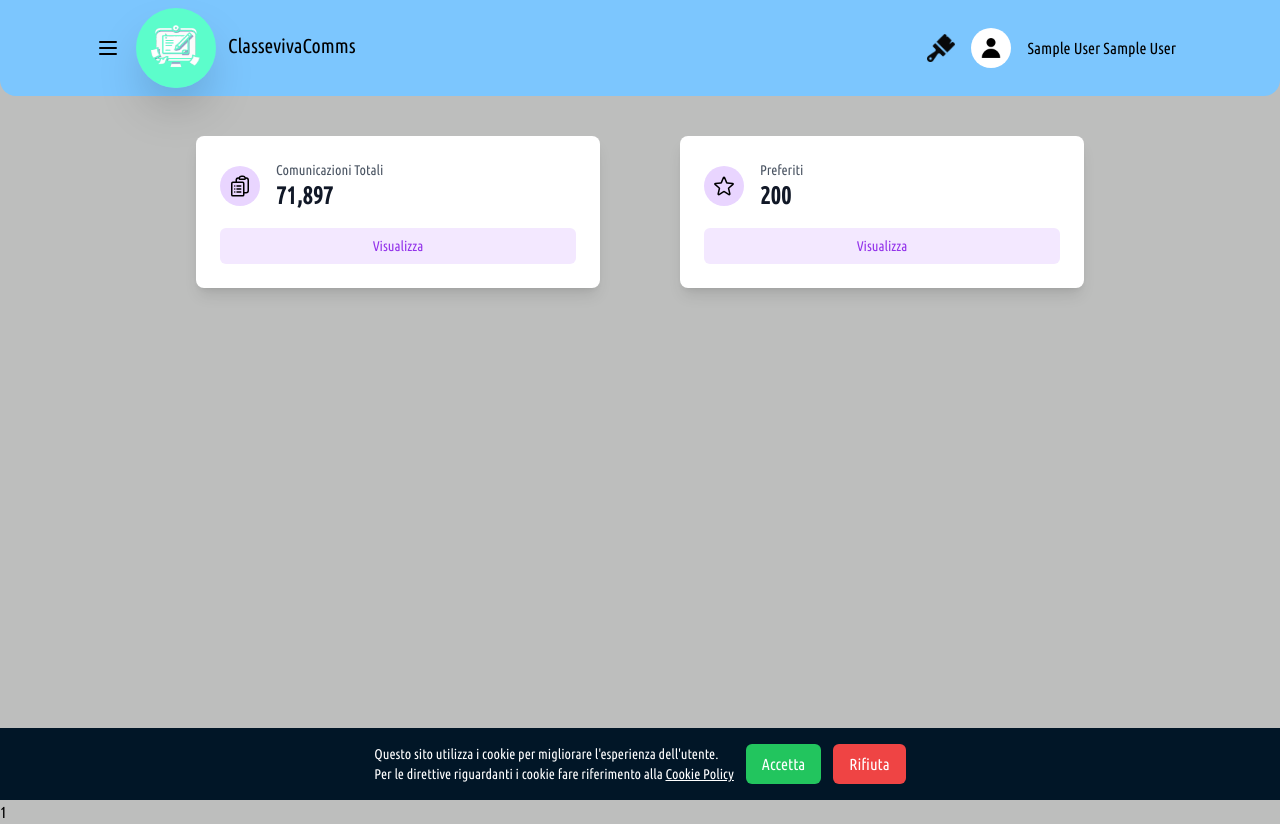
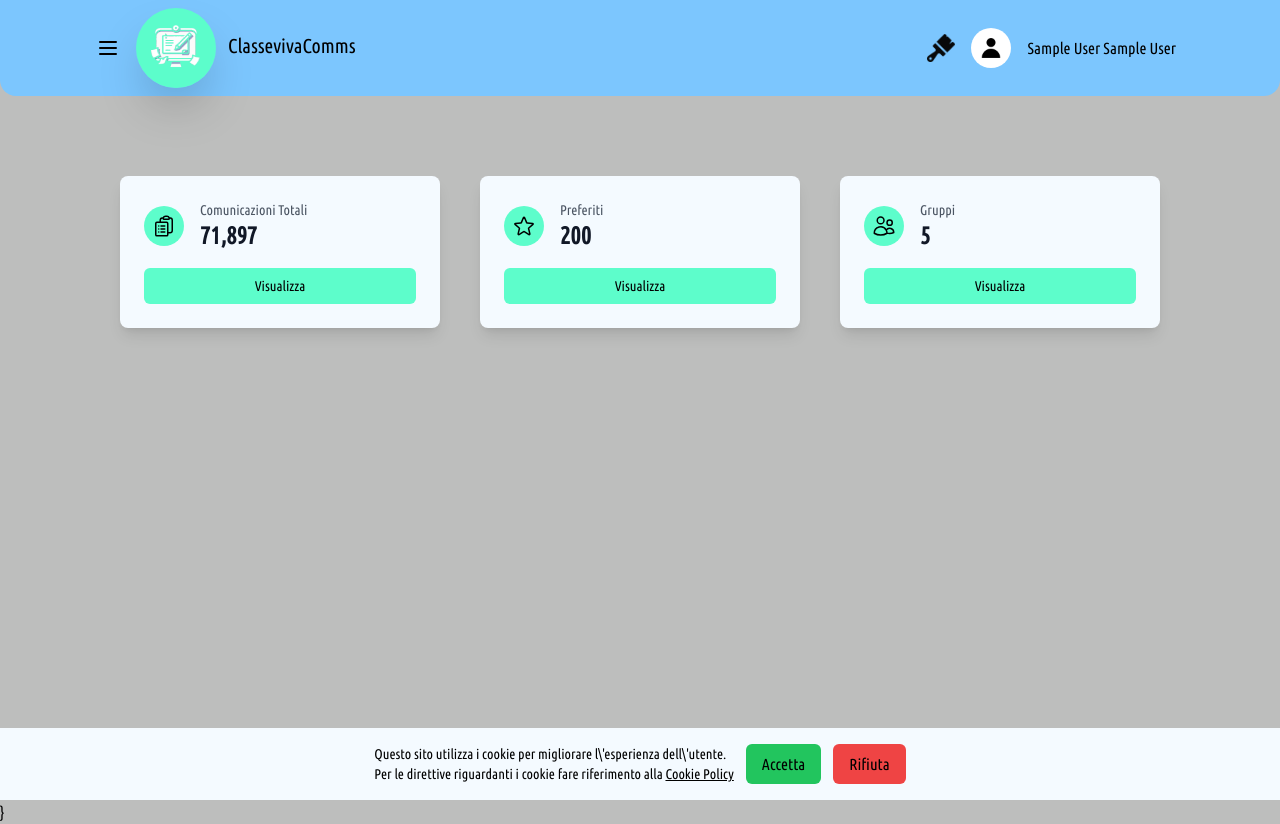
Before and after one commit to Cioffosplat/ClassevivaComms, a PHP site: page /projects/phpPages/mainPage.php in a window 1280 px wide. Run offline with PHP 8.4, Linux system fonts and the light colour scheme; the visitor is signed in with stand-in values (Sample User, id 1); some libraries are stand-ins or nearby versions.

Commit message:
Completed cards and fixed theme coloring

```diff
--- a/phpPages/mainPage.php
+++ b/phpPages/mainPage.php
@@ -97,56 +97,75 @@ if (isset($_POST['logout'])) {
                 </div>
                 <img id="userIcon" alt="User Icon" class="w-10 h-10 rounded-full ml-2 cursor-pointer" onclick="redirectToProfile()" src="../resources/images/users/defaultusertheme0.jpg">
                 <?php
-                echo "<p class='px-2 mx-2'>{$_SESSION['firstName']} {$_SESSION['lastName']}</p>"
+                echo "<p style='font-family: 'Ubuntu Condensed';' class='px-2 mx-2'>{$_SESSION['firstName']} {$_SESSION['lastName']}</p>"
                 ?>
             </div>
         </div>
 
-    <div id="cards" class="inline-flex w-screen my-10 place-content-center">
-        <form action="comms.php" class="mr-10 ">
-            <div class="bg-white shadow-lg rounded-lg p-6 space-y-4 ">
+    <div id="cards" class="flex flex-row w-screen mt-20 place-content-center">
+        <form action="comms.php" class=" " style="width: 25%">
+            <div id="commsForm" class="bg-white shadow-lg rounded-lg p-6 space-y-4 ">
                 <div class="flex items-center space-x-4">
-                    <div class="p-2 bg-purple-200 rounded-full">
-                        <svg xmlns="http://www.w3.org/2000/svg" fill="none" viewBox="0 0 24 24" stroke-width="1.5" stroke="currentColor" class="w-6 h-6">
+                    <div id="commsLogo" class="p-2 rounded-full">
+                        <svg id="commsLogoSVG" xmlns="http://www.w3.org/2000/svg" fill="none" viewBox="0 0 24 24" stroke-width="1.5" stroke = "black" class="w-6 h-6">
                             <path stroke-linecap="round" stroke-linejoin="round" d="M9 12h3.75M9 15h3.75M9 18h3.75m3 .75H18a2.25 2.25 0 0 0 2.25-2.25V6.108c0-1.135-.845-2.098-1.976-2.192a48.424 48.424 0 0 0-1.123-.08m-5.801 0c-.065.21-.1.433-.1.664 0 .414.336.75.75.75h4.5a.75.75 0 0 0 .75-.75 2.25 2.25 0 0 0-.1-.664m-5.8 0A2.251 2.251 0 0 1 13.5 2.25H15c1.012 0 1.867.668 2.15 1.586m-5.8 0c-.376.023-.75.05-1.124.08C9.095 4.01 8.25 4.973 8.25 6.108V8.25m0 0H4.875c-.621 0-1.125.504-1.125 1.125v11.25c0 .621.504 1.125 1.125 1.125h9.75c.621 0 1.125-.504 1.125-1.125V9.375c0-.621-.504-1.125-1.125-1.125H8.25ZM6.75 12h.008v.008H6.75V12Zm0 3h.008v.008H6.75V15Zm0 3h.008v.008H6.75V18Z" />
                         </svg>
 
                     </div>
                     <div>
                         <div class="text-gray-600 text-sm">Comunicazioni Totali</div>
-                        <div class="text-gray-900 text-2xl font-semibold " style="width: 300px">
+                        <div class="text-gray-900 text-2xl font-semibold ">
                             71,897
                         </div>
                     </div>
                 </div>
-                <button type="submit" class="w-full text-purple-600 bg-purple-100 hover:bg-purple-200 text-sm py-2 px-4 rounded-md transition duration-300 ease-in-out">
+                <button id="commsSubmit" type="submit" class="w-full text-gray-900 text-sm py-2 px-4 rounded-md transition duration-300 ease-in-out">
                     Visualizza
                 </button>
             </div>
         </form>
-        <form action="comms.php" class="ml-10">
-            <div class="bg-white shadow-lg rounded-lg p-6 space-y-4">
-                <div class="flex items-center space-x-4">
-                    <div class="p-2 bg-purple-200 rounded-full">
-                        <svg xmlns="http://www.w3.org/2000/svg" fill="none" viewBox="0 0 24 24" stroke-width="1.5" stroke="currentColor" class="w-6 h-6">
+        <form action="comms.php" class="mx-10" style="width: 25%">
+            <div id="starForm" class="bg-white shadow-lg rounded-lg p-6 space-y-4">
+                <div class= "flex items-center space-x-4">
+                    <div id="starLogo" class="p-2 rounded-full">
+                        <svg id="starLogoSVG" xmlns="http://www.w3.org/2000/svg" fill="none" viewBox="0 0 24 24" stroke-width="1.5" stroke="black" class="w-6 h-6">
                             <path stroke-linecap="round" stroke-linejoin="round" d="M11.48 3.499a.562.562 0 0 1 1.04 0l2.125 5.111a.563.563 0 0 0 .475.345l5.518.442c.499.04.701.663.321.988l-4.204 3.602a.563.563 0 0 0-.182.557l1.285 5.385a.562.562 0 0 1-.84.61l-4.725-2.885a.562.562 0 0 0-.586 0L6.982 20.54a.562.562 0 0 1-.84-.61l1.285-5.386a.562.562 0 0 0-.182-.557l-4.204-3.602a.562.562 0 0 1 .321-.988l5.518-.442a.563.563 0 0 0 .475-.345L11.48 3.5Z" />
                         </svg>
                     </div>
                     <div>
                         <div class="text-gray-600 text-sm">Preferiti</div>
-                        <div class="text-gray-900 text-2xl font-semibold" style="width: 300px">
+                        <div class="text-gray-900 text-2xl font-semibold">
                             200
                         </div>
                     </div>
                 </div>
-                <button type="submit" class="w-full text-purple-600 bg-purple-100 hover:bg-purple-200 text-sm py-2 px-4 rounded-md transition duration-300 ease-in-out">
+                <button id="starSubmit" type="submit" class="w-full text-gray-900 text-sm py-2 px-4 rounded-md transition duration-300 ease-in-out">
+                    Visualizza
+                </button>
+            </div>
+        </form>
+        <form action="comms.php" class=" " style="width: 25%">
+            <div id="groupForm" class="bg-white shadow-lg rounded-lg p-6 space-y-4">
+                <div class= "flex items-center space-x-4">
+                    <div id="groupLogo" class="p-2 rounded-full">
+                        <svg id="groupLogoSVG" xmlns="http://www.w3.org/2000/svg" fill="none" viewBox="0 0 24 24" stroke-width="1.5" stroke="black" class="w-6 h-6">
+                            <path stroke-linecap="round" stroke-linejoin="round" d="M15 19.128a9.38 9.38 0 0 0 2.625.372 9.337 9.337 0 0 0 4.121-.952 4.125 4.125 0 0 0-7.533-2.493M15 19.128v-.003c0-1.113-.285-2.16-.786-3.07M15 19.128v.106A12.318 12.318 0 0 1 8.624 21c-2.331 0-4.512-.645-6.374-1.766l-.001-.109a6.375 6.375 0 0 1 11.964-3.07M12 6.375a3.375 3.375 0 1 1-6.75 0 3.375 3.375 0 0 1 6.75 0Zm8.25 2.25a2.625 2.625 0 1 1-5.25 0 2.625 2.625 0 0 1 5.25 0Z" />
+                        </svg>
+                    </div>
+                    <div>
+                        <div class="text-gray-600 text-sm">Gruppi</div>
+                        <div class="text-gray-900 text-2xl font-semibold">
+                            5
+                        </div>
+                    </div>
+                </div>
+                <button id="groupSubmit" type="submit" class="w-full text-gray-900 text-sm py-2 px-4 rounded-md transition duration-300 ease-in-out">
                     Visualizza
                 </button>
             </div>
         </form>
     </div>
-
-    </div>
+</div>
 <?php
 /*echo "<div class='flex m-9'>
         <p class='px-2'> {$_SESSION['ident']}</p>
@@ -155,22 +174,18 @@ if (isset($_POST['logout'])) {
        </div>";
 */
 ?>
-<?php
-echo isset($_COOKIE);
-if(!isset($_COOKIE['cookie_consent'])){
-    echo '<div id="cookie-bannermain" class="cookie_banner fixed bottom-0 left-0 w-full bg-gray-900 text-white p-4" style="background-color: var(--theme0-accent2-color)">
+<div id="cookie-banner" class="cookie_banner fixed bottom-0 left-0 w-full text-black p-4" style="background-color: var(--theme0-accent2-color)">
         <div class="max-w-screen-lg mx-auto flex items-center justify-center space-x-3">
             <p class="text-sm">Questo sito utilizza i cookie per migliorare l\'esperienza dell\'utente. <br> Per le direttive riguardanti i cookie fare riferimento alla <a class="underline underline-offset-1" href="https://papaya.netsons.org/resources/websitesAndLinks/cookie_policy.html">Cookie Policy</a></p>
             <div class="flex space-x-3">
-                <button onclick="acceptCookiesMain()" class="bg-green-500 hover:bg-green-600 text-white px-4 py-2 rounded-md focus:outline-none focus:ring-2 focus:ring-green-500">Accetta</button>
-                <button onclick="rejectCookiesMain()" class="bg-red-500 hover:bg-red-600 text-white px-4 py-2 rounded-md focus:outline-none focus:ring-2 focus:ring-red-500">Rifiuta</button>
+                <button onclick="acceptCookies()" class="bg-green-500 hover:bg-green-600 text-black px-4 py-2 rounded-md focus:outline-none focus:ring-2 focus:ring-green-500">Accetta</button>
+                <button onclick="rejectCookies()" class="bg-red-500 hover:bg-red-600 text-black px-4 py-2 rounded-md focus:outline-none focus:ring-2 focus:ring-red-500">Rifiuta</button>
             </div>
         </div>
-    </div>';
+    </div>
 }
-?>
     <link href="../style.css" rel="stylesheet">
-    <script src="../script.js"></script>
+    <script src="../scripts/mainPage.js"></script>
 </body>
 
 </html>
--- a/style.css
+++ b/style.css
@@ -2,30 +2,30 @@
     /*Colour Palettes*/
     --theme0-primary-color: #5DFDCB;
     --theme0-secondary-color: #7CC6FE;
-    --theme0-accent-color: #F4FAFF;
-    --theme0-accent2-color: #011627;
-    --theme0-text-color: #000000;
+    --theme0-accent-color: #011627;
+    --theme0-accent2-color: #F4FAFF;
+    --theme0-text-color: black;
     --theme0-background-color: #bdbebd;
 
     --theme1-primary-color: #221d23;
     --theme1-secondary-color: #4f3824;
     --theme1-accent-color: #d1603d;
     --theme1-accent2-color: #ddb967;
-    --theme1-text-color: #000000;
+    --theme1-text-color: white;
     --theme1-background-color: #d0e37f;
 
     --theme2-primary-color: #210B2C;
     --theme2-secondary-color: #55286F;
     --theme2-accent-color: #BC96E6;
     --theme2-accent2-color: #D8B4E2;
-    --theme2-text-color: #FFFFFF;
+    --theme2-text-color: white;
     --theme2-background-color: #AE759F;
 
     --theme3-primary-color: #EEE0CB;
     --theme3-secondary-color: #BAA898;
     --theme3-accent-color: #848586;
     --theme3-accent2-color: #C2847A;
-    --theme3-text-color: #FFFFFF;
+    --theme3-text-color: black;
     --theme3-background-color: #280003;
 }
 
@@ -37,6 +37,10 @@ body{
 
 #loginPage{
     background-color: var(--theme0-background-color) ;
+}
+
+#commsLogo,#starLogo,#groupLogo,#commsSubmit,#starSubmit,#groupSubmit{
+    background-color: var(--theme0-primary-color);
 }
 
 #header,#headerLogin,#theme0 {
@@ -68,7 +72,7 @@ body{
     display: table-column;
     opacity: 1;
     transform: translateY(-10px) translateX(-60px);
-    background-color: var(--theme0-accent-color);
+    background-color: var(--theme0-accent2-color);
 }
 
 #backgroundBlur{
```
Also changed, not shown: index.php (+3 -7 lines), scripts/index.js (added, +70 -0 lines), scripts/mainPage.js (renamed from script.js, +21 -30 lines).
